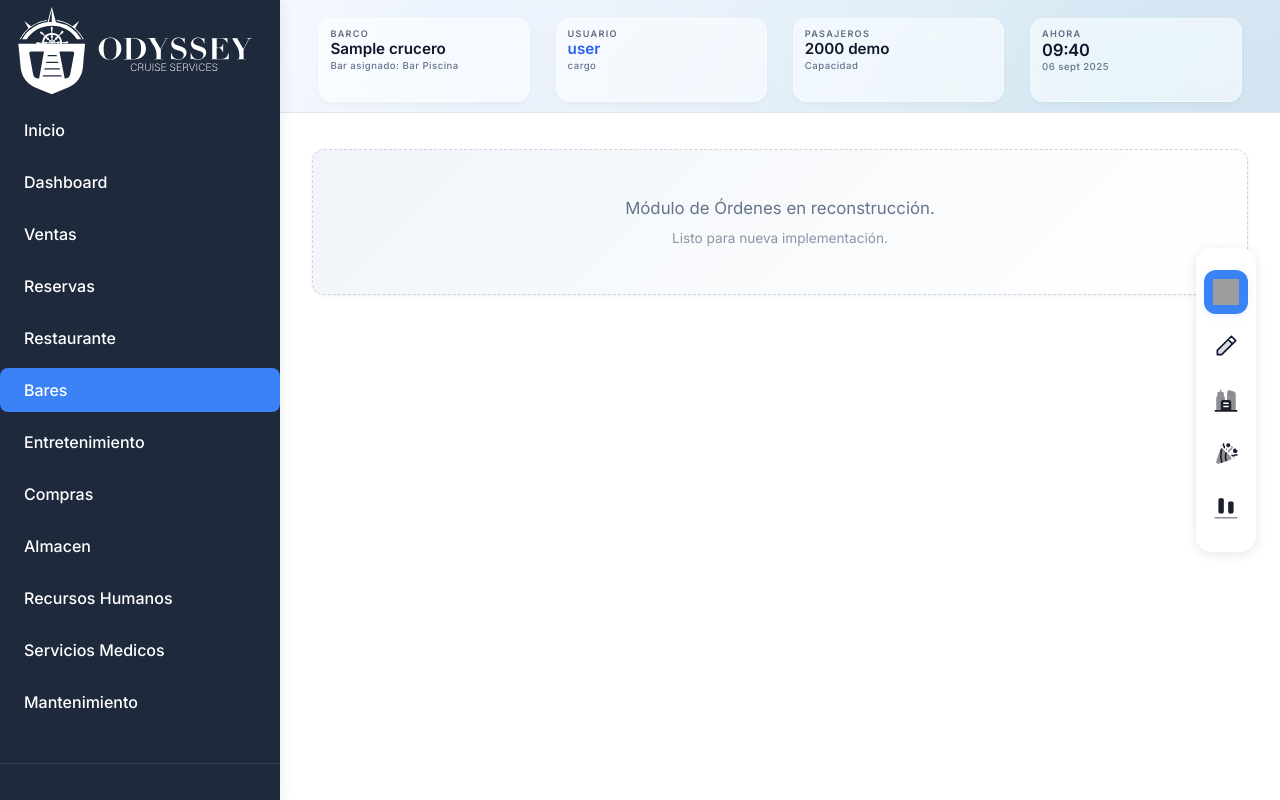
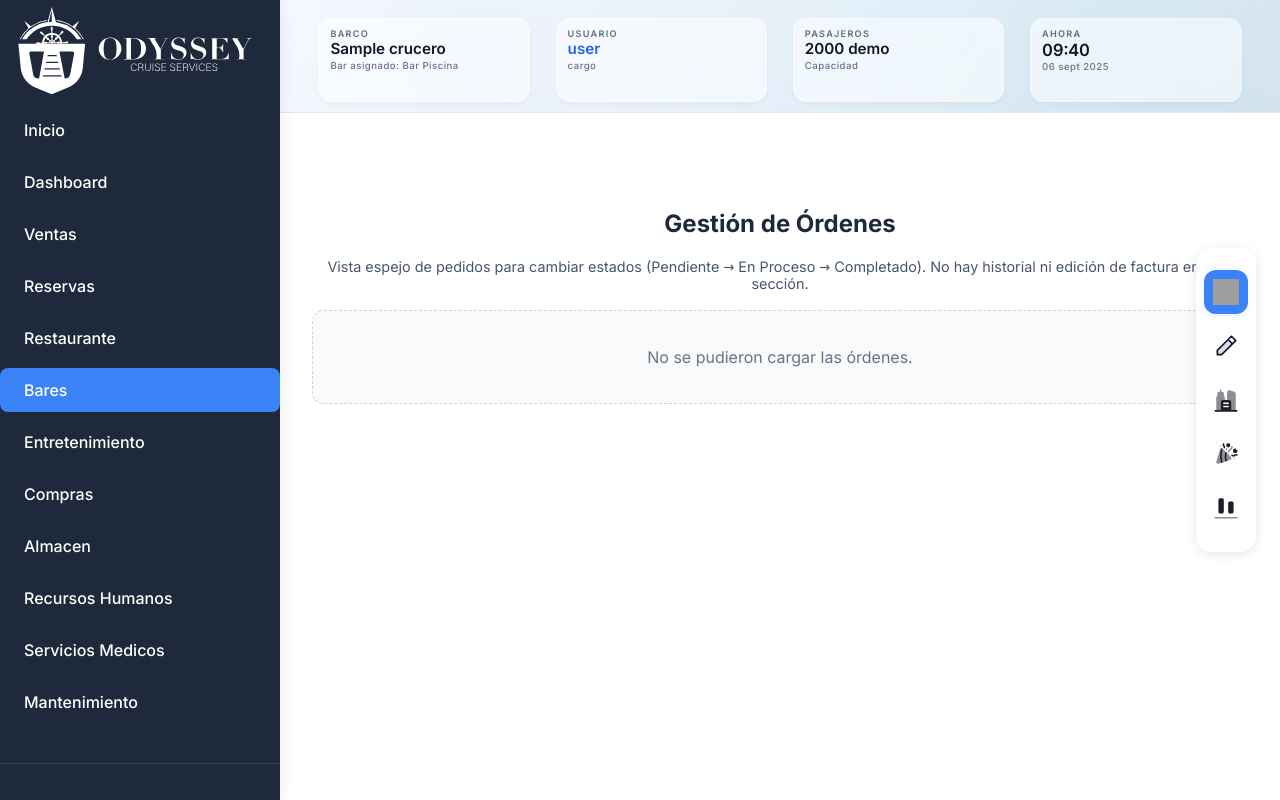
Before and after one commit to raagito/Cruise-Services-ODYSSEY_-Bars-Snacks, a Django app: template Administracion-proyecto-Crucero-Development-Almac-n/apps/bares_snacks/templates/bares_snacks/bares.html in a window 1280 px wide. Run offline with Django 5.2, Linux system fonts and the light colour scheme; the template is opened without the code that fills it: most values are stand-ins (such as "Sample title", 1, 10 or a date in 2020); grey boxes are pictures that could not be loaded.

Commit message:
feat: comienzo de ordenes

```diff
--- a/Administracion-proyecto-Crucero-Development-Almac-n/apps/bares_snacks/static/bares_snacks/css/ordenes.css
+++ b/Administracion-proyecto-Crucero-Development-Almac-n/apps/bares_snacks/static/bares_snacks/css/ordenes.css
@@ -1,10 +1,23 @@
-/* ordenes.css - Estilos iniciales placeholder para módulo Órdenes */
-#ordenes .ordenes-placeholder {
-  border: 1px dashed #cbd5e1;
-  border-radius: 12px;
-  background: linear-gradient(135deg,#f1f5f9 0%,#ffffff 100%);
-  box-shadow: 0 1px 3px rgba(0,0,0,0.06);
-}
-#ordenes .ordenes-placeholder:hover {
-  border-color: #94a3b8;
-}
+/* ordenes.css - Estilos para módulo Órdenes (flat) */
+#ordenes .ordenes-explicacion { color:#475569; text-align:center; margin:10px 0 18px; font-size:.9rem; }
+#ordenes .ordenes-empty { color:#64748b; text-align:center; padding:36px 12px; border:1px dashed #cbd5e1; border-radius:12px; background:#f8fafc; }
+
+.orden-grupo { margin: 20px 0 28px; }
+.orden-grupo-titulo { color:#0f172a; font-size:1.1rem; margin-bottom:10px; }
+.orden-grid { display:grid; grid-template-columns: repeat(auto-fill, minmax(280px, 1fr)); gap:12px; }
+
+.orden-card { border:1px solid #e2e8f0; border-radius:12px; background:#fff; padding:14px; display:flex; flex-direction:column; gap:8px; }
+.orden-head { display:flex; justify-content:space-between; align-items:center; }
+.orden-id { font-weight:700; color:#0f172a; }
+.ord-estado { font-size:.7rem; padding:4px 8px; border-radius:999px; font-weight:600; color:#fff; }
+.ord-estado.pendiente { background:#06b6d4; }
+.ord-estado.en_proceso { background:#f59e0b; }
+.ord-estado.completado { background:#16a34a; }
+.orden-body { color:#334155; display:flex; flex-direction:column; gap:4px; font-size:.9rem; }
+.orden-actions { display:grid; grid-template-columns: repeat(3, 1fr); gap:8px; align-items:center; margin-top:6px; }
+.btn { display:inline-flex; align-items:center; justify-content:center; height:36px; padding:0 12px; border:none; border-radius:8px; font-size:.86rem; font-weight:600; cursor:pointer; overflow:hidden; text-overflow:ellipsis; white-space:nowrap; }
+.btn:focus { outline:2px solid #bae6fd; outline-offset:1px; }
+.btn-detalle { background:#0ea5e9; color:#fff; }
+.btn-detalle:hover { background:#0284c7; }
+.btn-estado { background:#e2e8f0; color:#0f172a; }
+.btn-estado:hover { background:#cbd5e1; }
--- a/Administracion-proyecto-Crucero-Development-Almac-n/apps/bares_snacks/static/bares_snacks/js/ordenes.js
+++ b/Administracion-proyecto-Crucero-Development-Almac-n/apps/bares_snacks/static/bares_snacks/js/ordenes.js
@@ -1,11 +1,179 @@
-// Placeholder módulo Órdenes (reiniciado)
-// Aquí construiremos la nueva lógica de órdenes desde cero.
+// Órdenes: espejo de Pedidos solo para cambio de estado, sin historial ni edición
 (function(){
-  document.addEventListener('DOMContentLoaded', ()=>{
-    const cont = document.querySelector('#ordenes .ordenes-placeholder');
-    if(cont){
-      cont.insertAdjacentHTML('beforeend', '<div style="margin-top:12px; font-size:.85rem; opacity:.75;">Listo para nueva implementación.</div>');
+  const ESTADOS = ['pendiente','en_proceso','completado'];
+  // Estado local: mantener pedidos activos renderizados para abrir detalle
+  let pedidosMap = new Map(); // id -> pedido
+
+  function escapeHtml(str){
+    if(str==null) return '';
+    return String(str)
+      .replace(/&/g,'&amp;').replace(/</g,'&lt;')
+      .replace(/>/g,'&gt;').replace(/"/g,'&quot;').replace(/'/g,'&#39;');
+  }
+
+  function badgeEstado(estado){
+    return `<span class="ord-estado ${estado}">${estado.replace('_',' ')}</span>`;
+  }
+
+  function cardOrden(p){
+    const productosTxt = (p.productos||[]).map(d=> `${escapeHtml(d.nombre)} x${d.cantidad}`).join(', ');
+    const lugarTxt = p.tipo_consumo==='camarote' ? `Habitación: ${escapeHtml(p.habitacion_nombre||'-')}` : `Lugar: ${escapeHtml(p.lugarentrega_nombre||'-')}`;
+    const empTxt = p.empleado_nombre ? `${escapeHtml(p.empleado_nombre)}${p.empleado_categoria?` — ${escapeHtml(p.empleado_categoria)}`:''}` : (p.empleado_id??'-');
+    const puedeEnProceso = p.estado==='pendiente';
+    const puedeCompletar = p.estado==='en_proceso' || p.estado==='pendiente';
+  return `
+      <div class="orden-card ${p.estado}" data-id="${p.id}">
+        <div class="orden-head">
+          <div class="orden-id">#${p.id}</div>
+          ${badgeEstado(p.estado)}
+        </div>
+        <div class="orden-body">
+          <div class="orden-linea">${lugarTxt}</div>
+          <div class="orden-linea">Empleado: ${empTxt}</div>
+          <div class="orden-linea productos">${productosTxt||'-'}</div>
+        </div>
+        <div class="orden-actions">
+      <button class="btn btn-detalle" data-accion="detalle" data-id="${p.id}">Ver Detalle</button>
+      ${puedeEnProceso?`<button class="btn btn-estado" data-accion="en_proceso" data-id="${p.id}">Poner en proceso</button>`:''}
+      ${puedeCompletar?`<button class="btn btn-estado" data-accion="completado" data-id="${p.id}">Completar</button>`:''}
+        </div>
+      </div>`;
+  }
+
+  function renderPorCategoria(items){
+    const host = document.getElementById('ordenes-contenedor');
+    if(!host) return;
+    host.innerHTML = '';
+    pedidosMap = new Map();
+    const activos = (items||[]).filter(p=> p.estado!=='completado');
+    if(!activos.length){
+      host.innerHTML = '<div class="ordenes-empty">No hay órdenes.</div>';
+      return;
     }
-    console.log('[Ordenes] Módulo reiniciado, pendiente de implementación.');
-  });
+    // Agrupar por categoria (cargo) del empleado
+    const grupos = new Map(); // categoria -> [pedidos]
+    activos.forEach(p=>{
+      const cat = p.empleado_categoria || 'Sin categoría';
+      if(!grupos.has(cat)) grupos.set(cat, []);
+      grupos.get(cat).push(p);
+      pedidosMap.set(p.id, p);
+    });
+    // Render
+    grupos.forEach((lista, categoria)=>{
+      const sec = document.createElement('section');
+      sec.className = 'orden-grupo';
+      sec.innerHTML = `<h3 class="orden-grupo-titulo">${escapeHtml(categoria)}</h3><div class="orden-grid"></div>`;
+      const grid = sec.querySelector('.orden-grid');
+      lista.forEach(p=>{ grid.insertAdjacentHTML('beforeend', cardOrden(p)); });
+      host.appendChild(sec);
+    });
+  }
+
+  function cargarPedidosActivos(){
+    return fetch('/bar/pedidos/?scope=activos').then(r=>r.json()).then(j=>{
+      if(!j || !j.success) throw new Error('No se pudo cargar pedidos');
+      renderPorCategoria(j.items||[]);
+    }).catch(err=>{
+      console.warn('[Órdenes] Error', err);
+      const host = document.getElementById('ordenes-contenedor');
+      if(host) host.innerHTML = '<div class="ordenes-empty">No se pudieron cargar las órdenes.</div>';
+    });
+  }
+
+  function actualizarEstado(id, estado){
+    return fetch(`/bar/pedido/${id}/estado/`, { method:'POST', headers:{'Content-Type':'application/json'}, body: JSON.stringify({ estado }) })
+      .then(r=>r.json());
+  }
+
+  function onClick(e){
+    const btn = e.target.closest('[data-accion]');
+    if(!btn) return;
+    const id = parseInt(btn.getAttribute('data-id'), 10);
+    const acc = btn.getAttribute('data-accion');
+    if(acc === 'detalle'){
+      const pedido = pedidosMap.get(id);
+      if(pedido){
+        if(window.BaresPedidos && typeof window.BaresPedidos.abrirDetalleFactura === 'function'){
+          try { window.BaresPedidos.abrirDetalleFactura(pedido); } catch(err) { console.warn('No se pudo abrir detalle', err); crearFacturaLocal(pedido); }
+        } else {
+          crearFacturaLocal(pedido);
+        }
+      }
+      return;
+    }
+    // Respetar flujo: si era pendiente y se quiere completar, encadenar en_proceso -> completado
+    if(acc === 'completado'){
+      // Intentar primero poner en proceso; si falla por estado, ignorar
+      actualizarEstado(id, 'en_proceso')
+        .finally(()=> actualizarEstado(id, 'completado'))
+        .then(({success, error})=>{
+          if(!success){ console.warn('[Órdenes] No se pudo completar:', error); }
+          cargarPedidosActivos();
+          try { window.BaresPedidos && window.BaresPedidos.refresh && window.BaresPedidos.refresh(); } catch(e){}
+        })
+        .catch(()=> cargarPedidosActivos());
+    } else if(acc === 'en_proceso'){
+      actualizarEstado(id, 'en_proceso').then(()=> { cargarPedidosActivos(); try { window.BaresPedidos && window.BaresPedidos.refresh && window.BaresPedidos.refresh(); } catch(e){} }).catch(()=> cargarPedidosActivos());
+    }
+  }
+
+  function init(){
+    const host = document.getElementById('ordenes-contenedor');
+    if(!host) return;
+    host.addEventListener('click', onClick);
+    cargarPedidosActivos();
+    // refresco periódico simple
+    setInterval(cargarPedidosActivos, 15000);
+  // Exponer un pequeño API para que Pedidos pueda refrescar Órdenes
+  try { window.BaresOrdenes = { refresh: cargarPedidosActivos }; } catch(e){}
+  }
+
+  // Factura local de respaldo (Producto | Cantidad | Receta + metadatos clave)
+  function crearFacturaLocal(p){
+    const backdrop = document.createElement('div');
+    backdrop.className = 'modal-pedido';
+    backdrop.style.display = 'flex';
+    const filas = (p.productos||[]).map(d=>{
+      const nombre = d.nombre || '';
+      const cant = d.cantidad != null ? d.cantidad : '';
+      const receta = d.receta || '';
+      return `<tr>
+        <td style="padding:8px 10px; border-bottom:1px solid #e5e7eb;">${nombre}</td>
+        <td style="padding:8px 10px; border-bottom:1px solid #e5e7eb; text-align:center;">${cant}</td>
+        <td style="padding:8px 10px; border-bottom:1px solid #e5e7eb; color:#64748b;">${receta||'-'}</td>
+      </tr>`;
+    }).join('');
+    backdrop.innerHTML = `
+      <div class="modal-pedido-dialog recibo" style="max-width:560px; background:#fff; border:1px solid #e7eaf3;">
+        <button class="modal-close" aria-label="Cerrar">×</button>
+        <h2 class="modal-title">Factura Pedido #${p.id}</h2>
+        <div style="font-family:'Fira Mono','Consolas',monospace; color:#475569; display:grid; grid-template-columns:1fr 1fr; gap:8px; margin:10px 0 14px;">
+          <div>Estado: ${p.estado?.replace('_',' ')||'-'}</div>
+          <div>Tipo: ${p.tipo_consumo==='camarote'?'Camarote':'Bar'}</div>
+          <div>${p.tipo_consumo==='camarote'?'Habitación':'Lugar'}: ${p.tipo_consumo==='camarote'?(p.habitacion_nombre||'--'):(p.lugarentrega_nombre||'--')}</div>
+          <div>Empleado: ${p.empleado_nombre ? p.empleado_nombre + (p.empleado_categoria?` — ${p.empleado_categoria}`:'') : (p.empleado_id??'-')}</div>
+          <div>Fecha: ${p.fecha || '--'}</div>
+          <div>Hora: ${p.hora || '--'}</div>
+          ${p.nota?`<div style="grid-column:1 / -1;">Nota: ${p.nota}</div>`:''}
+        </div>
+        <div style="border:1px solid #e7eaf3; border-radius:10px; overflow:hidden;">
+          <table style="width:100%; border-collapse:collapse;">
+            <thead style="background:#f8fafc; text-align:left;">
+              <tr>
+                <th style="padding:10px; font-weight:600; border-bottom:1px solid #e7eaf3;">Producto</th>
+                <th style="padding:10px; font-weight:600; border-bottom:1px solid #e7eaf3; text-align:center; width:96px;">Cantidad</th>
+                <th style="padding:10px; font-weight:600; border-bottom:1px solid #e7eaf3;">Receta</th>
+              </tr>
+            </thead>
+            <tbody>${filas||'<tr><td colspan="3" style="padding:10px; color:#64748b;">Sin productos</td></tr>'}</tbody>
+          </table>
+        </div>
+      </div>`;
+    const close = ()=> backdrop.remove();
+    backdrop.querySelector('.modal-close')?.addEventListener('click', close);
+    backdrop.addEventListener('click', (e)=>{ if(e.target===backdrop) close(); });
+    document.body.appendChild(backdrop);
+  }
+
+  document.addEventListener('DOMContentLoaded', init);
 })();
--- a/Administracion-proyecto-Crucero-Development-Almac-n/apps/bares_snacks/static/bares_snacks/js/pedidos.js
+++ b/Administracion-proyecto-Crucero-Development-Almac-n/apps/bares_snacks/static/bares_snacks/js/pedidos.js
@@ -688,11 +688,16 @@
                     backdrop.className = 'modal-pedido';
                     backdrop.style.display = 'flex';
 
-                    // Tabla de recetas simple: Producto | Receta (texto)
+                    // Tabla simple: Producto | Cantidad | Receta
                     const filas = (p.productos||[]).map((d)=>{
                         const nombre = (typeof d === 'string') ? d : d.nombre;
                         const receta = (typeof d === 'object' && d.receta) ? d.receta : '';
-                        return `<tr><td style="padding:8px 10px; border-bottom:1px solid #e5e7eb;">${nombre}</td><td style=\"padding:8px 10px; border-bottom:1px solid #e5e7eb; color:#64748b;\">${receta||'-'}</td></tr>`;
+                        const cant = (typeof d === 'object' && (d.cantidad!=null)) ? d.cantidad : '';
+                        return `<tr>
+                            <td style="padding:8px 10px; border-bottom:1px solid #e5e7eb;">${nombre}</td>
+                            <td style="padding:8px 10px; border-bottom:1px solid #e5e7eb; text-align:center; color:#0f172a;">${cant}</td>
+                            <td style="padding:8px 10px; border-bottom:1px solid #e5e7eb; color:#64748b;">${receta||'-'}</td>
+                        </tr>`;
                     }).join('');
 
                     const puedePonerEnProceso = p.estado === 'pendiente';
@@ -705,19 +710,24 @@
                             <h2 class="modal-title">Factura Pedido #${p.id}</h2>
                             <div style="font-family:'Fira Mono','Consolas',monospace; color:#475569; display:grid; grid-template-columns:1fr 1fr; gap:8px; margin:10px 0 14px;">
                                 <div>Estado: ${p.estado.replace('_',' ')}</div>
+                                <div>Tipo: ${p.tipo_consumo==='camarote'?'Camarote':'Bar'}</div>
                                 <div>${p.tipo_consumo==='camarote'?'Habitación':'Lugar'}: ${p.tipo_consumo==='camarote'?(p.habitacion_nombre||'--'):(p.lugarentrega_nombre||'--')}</div>
                                 <div>Empleado: ${p.empleado_nombre ? escapeHtml(p.empleado_nombre) + (p.empleado_categoria?` — ${escapeHtml(p.empleado_categoria)}`:'') : (p.empleado_id??'-')}</div>
-                                <div>Total: $${(p.total!=null?Number(p.total).toFixed(2):'0.00')}</div>
+                                <div>Fecha: ${p.fecha || '--'}</div>
+                                <div>Hora: ${p.hora || '--'}</div>
+                                <div style="grid-column:1 / -1;">Total: $${(p.total!=null?Number(p.total).toFixed(2):'0.00')}</div>
+                                ${p.nota?`<div style="grid-column:1 / -1;">Nota: ${escapeHtml(p.nota)}</div>`:''}
                             </div>
                             <div style="border:1px solid #e7eaf3; border-radius:10px; overflow:hidden;">
                                 <table style="width:100%; border-collapse:collapse;">
                                     <thead style="background:#f8fafc; text-align:left;">
                                         <tr>
                                             <th style="padding:10px; font-weight:600; border-bottom:1px solid #e7eaf3;">Producto</th>
+                                            <th style="padding:10px; font-weight:600; border-bottom:1px solid #e7eaf3; text-align:center; width:96px;">Cantidad</th>
                                             <th style="padding:10px; font-weight:600; border-bottom:1px solid #e7eaf3;">Receta</th>
                                         </tr>
                                     </thead>
-                                    <tbody>${filas||'<tr><td colspan="2" style="padding:10px; color:#64748b;">Sin productos</td></tr>'}</tbody>
+                                    <tbody>${filas||'<tr><td colspan="3" style="padding:10px; color:#64748b;">Sin productos</td></tr>'}</tbody>
                                 </table>
                             </div>
                             <div class="estado-acciones" style="display:flex; gap:8px; justify-content:center; margin-top:14px;">
--- a/Administracion-proyecto-Crucero-Development-Almac-n/apps/bares_snacks/templates/bares_snacks/bares.html
+++ b/Administracion-proyecto-Crucero-Development-Almac-n/apps/bares_snacks/templates/bares_snacks/bares.html
@@ -177,9 +177,10 @@
 
           <!-- Secciones del mini menú -->
           <section id="ordenes" class="menu-section">
-            <!-- Módulo Órdenes reiniciado: implementación previa eliminada -->
-            <div class="ordenes-placeholder" style="text-align:center; padding:48px 12px; color:#64748b; font-size:1.05rem;">
-              Módulo de Órdenes en reconstrucción.
+            <h2 style="text-align:center; color:#1e293b; margin-top:60px;">Gestión de Órdenes</h2>
+            <div class="ordenes-explicacion">Vista espejo de pedidos para cambiar estados (Pendiente → En Proceso → Completado). No hay historial ni edición de factura en esta sección.</div>
+            <div id="ordenes-contenedor" class="ordenes-contenedor" aria-live="polite">
+              <div class="ordenes-empty">No hay órdenes.</div>
             </div>
           </section>
           <section id="pedidos" class="menu-section" style="display: none">
```
Also changed, not shown: Administracion-proyecto-Crucero-Development-Almac-n/db.sqlite3.
